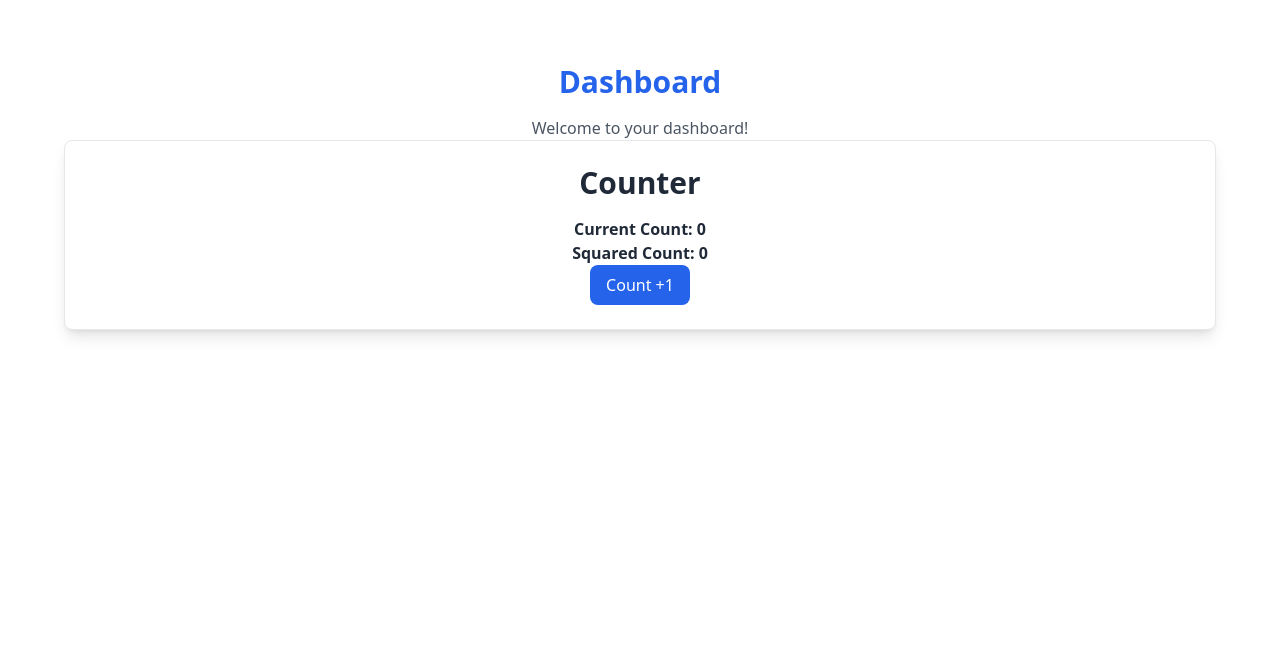
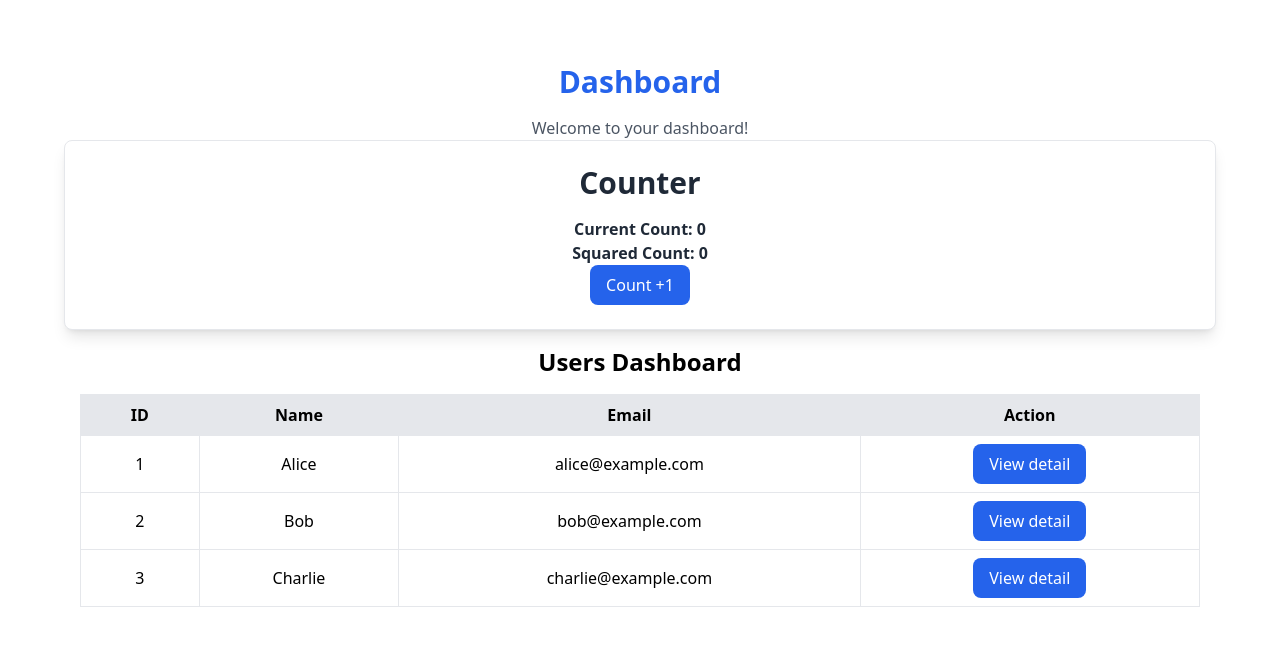
Before and after one commit to zoe-zhang-seu/smart-expense-manager, a React (Vite) app in the folder client/: page /dashboard in a window 1280 px wide. Shown: the top 646 px of the page. Built offline with nearby package versions, Linux system fonts and the light colour scheme.

Commit message:
[#11] list users in table and click to detail page

```diff
--- /dev/null
+++ b/client/public/users.json
@@ -0,0 +1,5 @@
+[
+  { "id": "1", "name": "Alice",   "email": "alice@example.com" },
+  { "id": "2", "name": "Bob",     "email": "bob@example.com"   },
+  { "id": "3", "name": "Charlie", "email": "charlie@example.com" }
+]
--- a/client/src/App.tsx
+++ b/client/src/App.tsx
@@ -1,17 +1,10 @@
 import './App.css'
-import { Route, Routes } from 'react-router-dom'
-import Expenses from './pages/Expenses'
-import Dashboard from './pages/Dashboard'
-import Login from './pages/Login'
+import { Routers } from './components/Routers'
 
 function App() {
   return (
   <>
-    <Routes>
-      <Route path="/" element={<Login />} />
-      <Route path="/dashboard" element={<Dashboard />} />
-      <Route path="/expenses" element={<Expenses />} />
-    </Routes>
+    <Routers/>
   </>
   )
 }
--- /dev/null
+++ b/client/src/components/Routers.tsx
@@ -0,0 +1,18 @@
+import { Route, Routes } from "react-router-dom";
+import Login from "../pages/Login";
+import Dashboard from "../pages/Dashboard";
+import Expenses from "../pages/Expenses";
+import User from "../pages/Users/User";
+
+export const Routers = () => {
+  return (
+    <>
+        <Routes>
+            <Route path="/" element={<Login />} />
+            <Route path="/dashboard" element={<Dashboard />} />
+            <Route path="/expenses" element={<Expenses />} />
+            <Route path="/users/:userId" element={<User />} />
+        </Routes>
+    </>
+  );
+}
--- a/client/src/pages/Dashboard.tsx
+++ b/client/src/pages/Dashboard.tsx
@@ -1,4 +1,5 @@
 import { Counter } from "./Calculator/Counter";
+import { UsersDashboard } from "./Users/UserDashboard";
 
 export default function Dashboard() {
   return (
@@ -6,6 +7,7 @@ export default function Dashboard() {
       <h1 className="text-3xl font-bold text-blue-600">Dashboard</h1>
       <p className="mt-4 text-gray-600">Welcome to your dashboard!</p>
       <Counter />
+      <UsersDashboard />
     </div>
   );
 }
--- /dev/null
+++ b/client/src/pages/Users/User.tsx
@@ -0,0 +1,52 @@
+import { useState, useEffect } from 'react';
+import { useParams } from 'react-router-dom';
+
+interface UserType {
+  id: string;
+  name: string;
+  email: string;
+};
+
+export default function User() {
+  const { userId } = useParams();
+  const [user, setUser]       = useState<UserType>();
+  const [error, setError]     = useState('');
+  const [loading, setLoading] = useState(true);
+
+  //replace it wiht backend API call later
+  useEffect(() => {
+    setLoading(true);
+    fetch('/users.json')
+      .then(res => {
+        if (!res.ok) throw new Error('Failed to load users.json');
+        return res.json();
+      })
+      .then(data => {
+        const found = data.find((u: UserType) => u.id === userId);
+        if (!found) {
+          setError(`No user found with id ${userId}`);
+        } else {
+          setUser(found);
+        }
+      })
+      .catch(err => setError(err.message))
+      .finally(() => setLoading(false));
+  }, [userId]);
+
+  if (loading) return <p>Loading user #{userId}…</p>;
+  if (error)   return <p style={{ color: 'red' }}>{error}</p>;
+
+  return (
+    <div className="p-4 bg-white shadow rounded">
+      <h2 className="text-xl font-bold mb-2">User Details</h2>
+      {user && (
+        <>
+          <p className="text-gray-700 mb-4">Viewing details for user #{user.id}</p>
+          <p><strong>ID:</strong>    {user.id}</p>
+          <p><strong>Name:</strong>  {user.name}</p>
+          <p><strong>Email:</strong> {user.email}</p>
+        </>
+      )}
+    </div>
+  );
+}
--- /dev/null
+++ b/client/src/pages/Users/UserDashboard.tsx
@@ -0,0 +1,69 @@
+import React, { useState, useEffect } from 'react';
+import { Link } from 'react-router-dom';
+import { Button } from '../../components/Button';
+
+interface User{
+  id: number;
+  name: string;
+  email: string;
+};
+
+export function UsersDashboard() {
+  const [users, setUsers]     = useState<User[]>([]);
+  const [loading, setLoading] = useState(true);
+  const [error, setError]     = useState('');
+
+  useEffect(() => {
+    fetch('/users.json')
+      .then(res => {
+        if (!res.ok) throw new Error('Failed to load users.json');
+        return res.json();
+      })
+      .then(data => setUsers(data))
+      .catch(err => setError(err.message))
+      .finally(() => setLoading(false));
+  }, []);
+
+  if (loading) return <p>Loading users…</p>;
+  if (error)   return <p className="text-red-500">Error: {error}</p>;
+
+  return (
+    <div className="p-4">
+      <h2 className="text-2xl font-bold mb-4">Users Dashboard</h2>
+      <table className="min-w-full bg-white border">
+        <thead>
+          <tr className="bg-gray-200">
+            <th className="px-4 py-2 border">ID</th>
+            <th className="px-4 py-2 border">Name</th>
+            <th className="px-4 py-2 border">Email</th>
+            <th className="px-4 py-2 border">Action</th>
+          </tr>
+        </thead>
+        <tbody>
+          {users.map(u => (
+            <tr
+              key={u.id}
+              className="hover:bg-gray-100 cursor-pointer"
+            >
+              {/* Wrap each cell in a Link, or the entire row */}
+              <td className="px-4 py-2 border">
+                <Link to={`/users/${u.id}`}>{u.id}</Link>
+              </td>
+              <td className="px-4 py-2 border">
+                <Link to={`/users/${u.id}`}>{u.name}</Link>
+              </td>
+              <td className="px-4 py-2 border">
+                <Link to={`/users/${u.id}`}>{u.email}</Link>
+              </td>
+              <td className="px-4 py-2 border">
+                <Button>
+                  <Link to={`/users/${u.id}`}>View detail</Link>
+                </Button>
+              </td>
+            </tr>
+          ))}
+        </tbody>
+      </table>
+    </div>
+  );
+}
```
